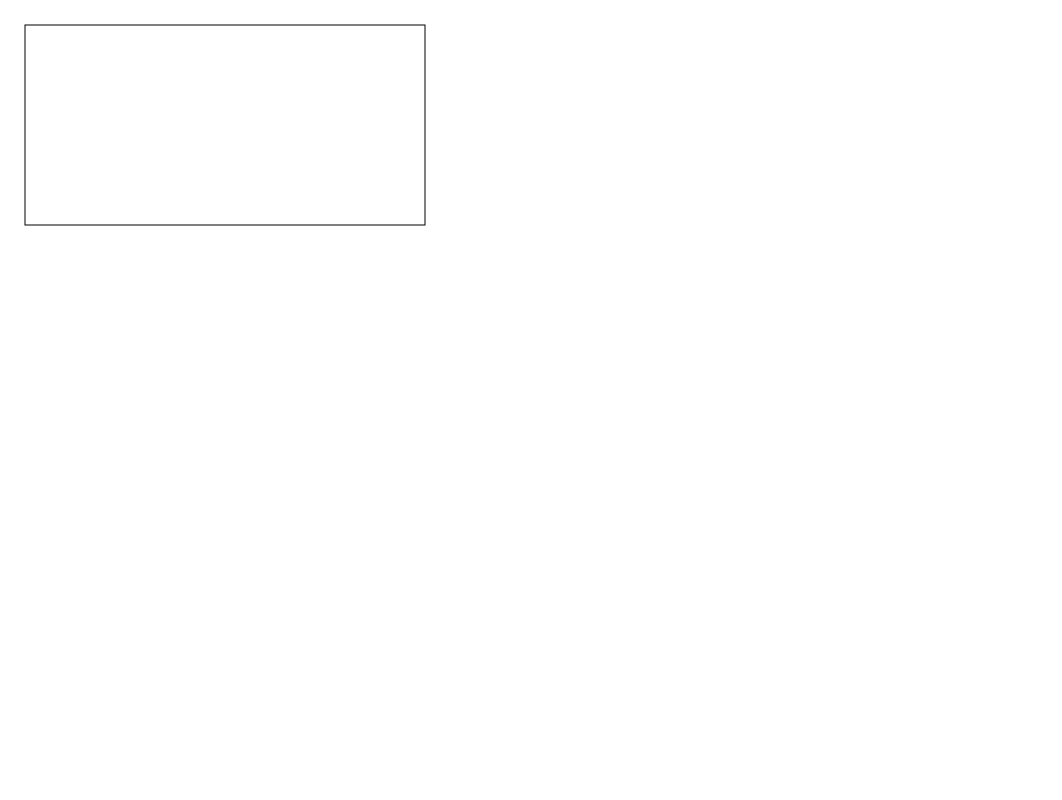
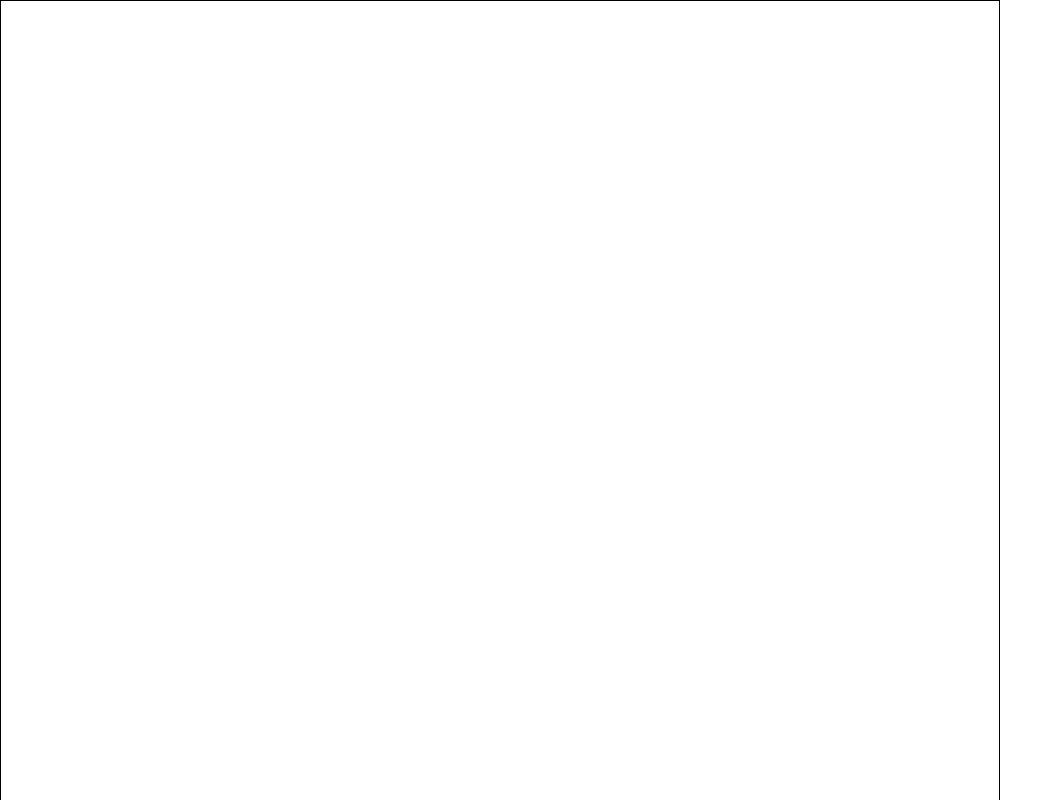
Before and after one commit to kushkhandelwal225/Excalidraw-by-nitin, a Next.js app in the folder apps/excalidraw-frontend/: page /canvas/1 in a window 1280 px wide. Shown: the top 800 px of the page, without its empty margins (0-1062 px from the left). Built offline with nearby package versions, Linux system fonts and the light colour scheme.

Commit message:
rectangle added

```diff
--- a/apps/excalidraw-frontend/app/canvas/[roomId]/page.tsx
+++ b/apps/excalidraw-frontend/app/canvas/[roomId]/page.tsx
@@ -1,25 +1,109 @@
 "use client"
 import { useEffect, useRef } from "react";
 
-export default function Canvas() {
-    const canvasRef = useRef<HTMLCanvasElement>(null);
+export default function Canvas() { const canvasRef = useRef<HTMLCanvasElement>(null);
+
 useEffect(() => {
     if (canvasRef.current) {
         const canvas = canvasRef.current;
-            const ctx = canvas.getContext("2d")
+        const ctx = canvas.getContext("2d");
+        if (ctx) {
+            console.log("good")
+        }
 
         if (!ctx) return;
+        let clicked = false;
+        let startX = 0;
+        let startY = 0;
+        canvas.addEventListener("mousedown", (e) => {
+            clicked = true;
+            startX = e.clientX;
+            startY = e.clientY
+            console.log(clicked);
+            console.log("mousedown", e.clientX, e.clientY);
+        });
 
-            ctx.strokeRect(25, 25, 400, 200);
+        canvas.addEventListener("mouseup", (e) => {
+            clicked = false;
+            console.log(clicked);
+            console.log("mouseup", e.clientX, e.clientY);
+        });
+        canvas.addEventListener("mousemove", (e) => {
+            if (clicked) {
+                const width =  e.clientX - startX;
+                const height  = e.clientY - startY;
+                ctx.clearRect(0, 0, canvas.width, canvas.height);
 
+                ctx.strokeRect(startX, startY, width, height);
+                console.log(e.clientX);
+                console.log(e.clientY)
             }
-    }, [canvasRef])
+
+        })
+    }
+}, [canvasRef]);
+
 return (
-        <div className=" h-screen w-screen">
-            <canvas ref={canvasRef} width={1000} height={1000} >
+    <div className="h-screen w-screen">
+        <canvas
+            ref={canvasRef}
+            width={1000}
+            height={1000}
+            style={{
+                width: "1000px",
+                height: "1000px",
+                border: "1px solid black",
+                backgroundColor: "white"
+            }}
+        />
 
-            </canvas>
     </div>
+);
+}
+// "use client"
+// import { useEffect, useRef } from "react";
 
-    )
-}
+// export default function Canvas() {
+//     const canvasRef = useRef<HTMLCanvasElement>(null);
+
+//     useEffect(() => {
+//         if (canvasRef.current) {
+//             const canvas = canvasRef.current;
+//             const ctx = canvas.getContext("2d");
+
+//             if (!ctx) return;
+
+//             canvas.addEventListener("mousedown", (e) => {
+//                 console.log("mousedown", e.clientX, e.clientY);
+//             });
+
+//             canvas.addEventListener("mouseup", (e) => {
+//                 console.log("mouseup", e.clientX, e.clientY);
+//             });
+//             canvas.addEventListener("mousemove", (e) => {
+//                 console.log(e.clientX);
+//                 console.log(e.clientY)
+//             })
+//         }
+//     }, [canvasRef]);
+
+
+
+//     return (
+//         <div className="h-screen w-screen">
+//             <canvas
+//                 ref={canvasRef}
+//                 width={500}
+//                 height={500}
+//                 style={{
+//                     width: "500px",
+//                     height: "500px",
+//                     border: "1px solid black",
+//                     backgroundColor: "white",
+//                     pointerEvents: "auto"
+//                 }}
+//             />
+
+//         </div>
+//     );
+// }
--- a/apps/excalidraw-frontend/app/globals.css
+++ b/apps/excalidraw-frontend/app/globals.css
@@ -1,5 +1,4 @@
 @import "tailwindcss";
-
 /* :root {
   --background: #ffffff;
   --foreground: #171717;
```
Lines whose indentation alone changed are shown as unchanged.
